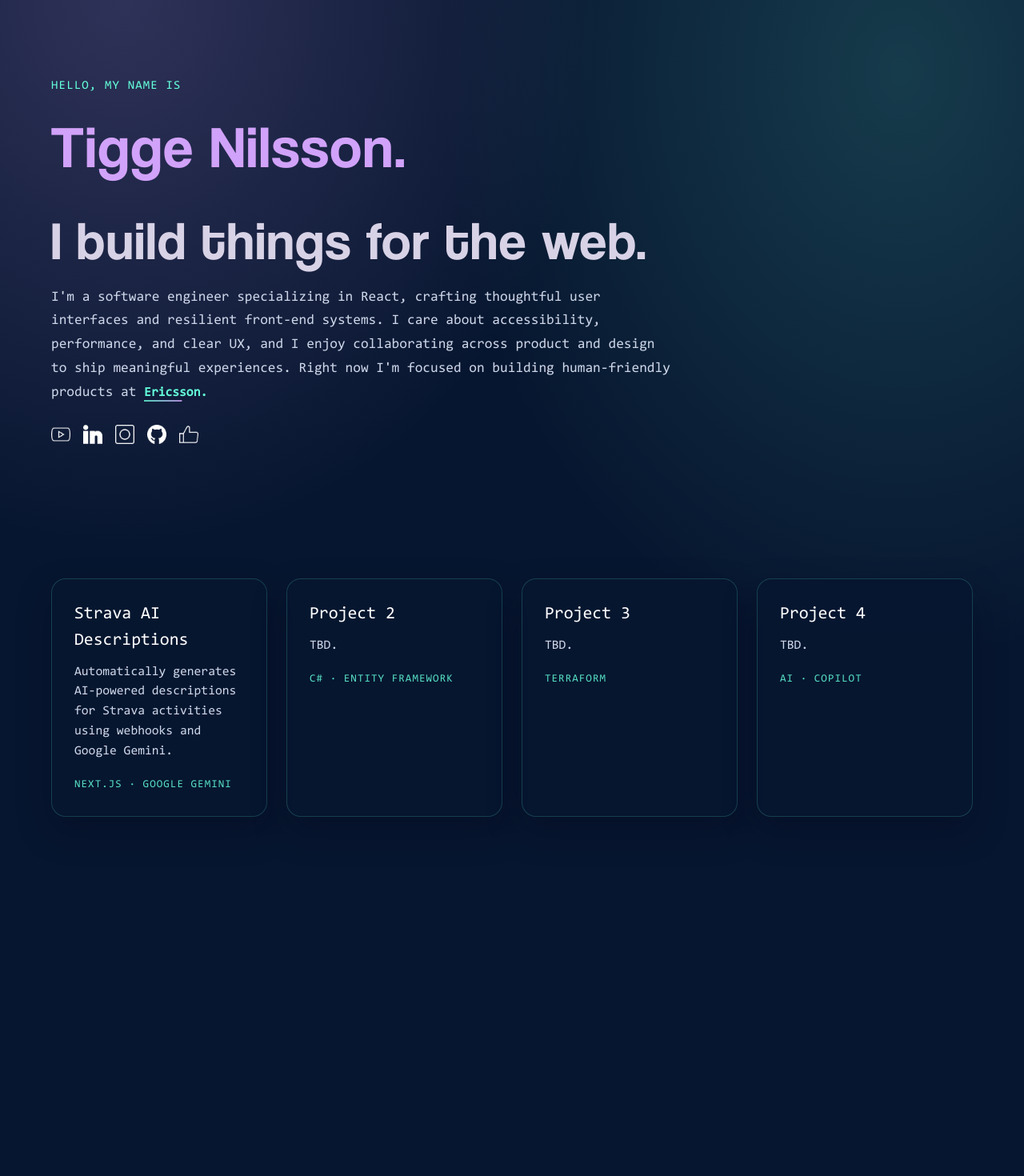
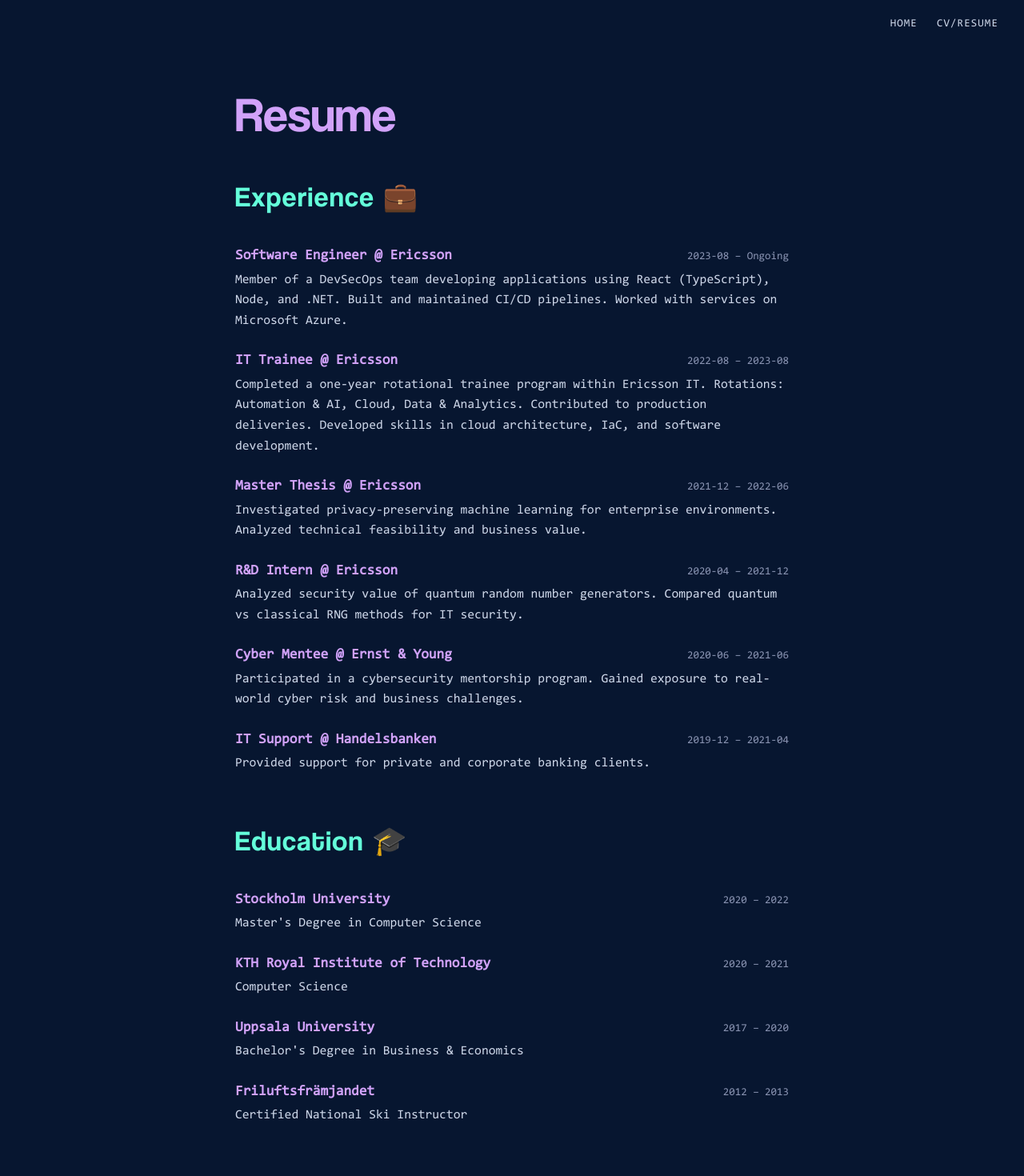
Before and after one commit to taaage/portfolio-client, a React (Create React App) app: page /resume in a window 1280 px wide. Shown: the top 1470 px of the page at 80% size. Before the commit the page ends 1125 px from the top, so only its background shows below. Built offline with nearby package versions, Linux system fonts and the light colour scheme.

Commit message:
add Resume and InterestBar components with styling

```diff
--- a/src/App.css
+++ b/src/App.css
@@ -1,3 +1,26 @@
+.site-nav {
+  position: fixed;
+  top: 0;
+  right: 0;
+  display: flex;
+  gap: 1.5em;
+  padding: 1.25em 2em;
+  z-index: 10;
+}
+
+.site-nav a {
+  color: #cdd6e8;
+  text-decoration: none;
+  font-size: 0.85rem;
+  letter-spacing: 0.08em;
+  text-transform: uppercase;
+  transition: color 200ms ease;
+}
+
+.site-nav a:hover {
+  color: #64ffda;
+}
+
 .green-color {
   color: #64ffda;
 }
--- a/src/App.tsx
+++ b/src/App.tsx
@@ -1,15 +1,30 @@
 import React from "react";
+import { BrowserRouter, Routes, Route, Link } from "react-router-dom";
 import Hero from "./components/Hero/Hero";
 import Work from "./components/Work/Work";
+import Resume from "./components/Resume/Resume";
 
 import "./App.css";
 
+const Home = () => (
+  <div className="page-home">
+    <Hero />
+    <Work />
+  </div>
+);
+
 const App = () => {
   return (
-    <div className="page-home">
-      <Hero />
-      <Work />
-    </div>
+    <BrowserRouter>
+      <nav className="site-nav">
+        <Link to="/">Home</Link>
+        <Link to="/resume">CV/Resume</Link>
+      </nav>
+      <Routes>
+        <Route path="/" element={<Home />} />
+        <Route path="/resume" element={<Resume />} />
+      </Routes>
+    </BrowserRouter>
   );
 };
 
--- /dev/null
+++ b/src/components/InterestBar/InterestBar.css
@@ -0,0 +1,30 @@
+.interest-bar {
+  display: flex;
+  align-items: center;
+  gap: 1em;
+  width: 100%;
+}
+
+.interest-label {
+  font-size: 0.95rem;
+  color: #cdd6e8;
+  min-width: 150px;
+}
+
+.interest-track {
+  display: flex;
+  gap: 4px;
+  flex: 1;
+}
+
+.interest-segment {
+  height: 20px;
+  flex: 1;
+  border-radius: 3px;
+  background: rgba(209, 162, 249, 0.15);
+  transition: background 300ms ease;
+}
+
+.interest-segment.filled {
+  background: #d1a2f9;
+}
--- /dev/null
+++ b/src/components/InterestBar/InterestBar.tsx
@@ -0,0 +1,23 @@
+import React from "react";
+import "./InterestBar.css";
+
+type InterestBarProps = {
+  label: string;
+  level: number;
+  color?: string;
+};
+
+const InterestBar = ({ label, level, color = "#d1a2f9" }: InterestBarProps) => {
+  return (
+    <div className="interest-bar">
+      <span className="interest-label">{label}</span>
+      <div className="interest-track">
+        {[1, 2, 3, 4, 5, 6, 7, 8, 9, 10].map((i) => (
+          <div key={i} className={`interest-segment ${i <= level ? "filled" : ""}`} style={i <= level ? { background: color } : undefined} />
+        ))}
+      </div>
+    </div>
+  );
+};
+
+export default InterestBar;
--- /dev/null
+++ b/src/components/Resume/Resume.css
@@ -0,0 +1,89 @@
+.section-resume {
+  padding: 6em 4em 5em;
+  max-width: 820px;
+  margin: 0 auto;
+  display: flex;
+  flex-direction: column;
+  gap: 2em;
+}
+
+.resume-title {
+  font-family: "Coolvetica";
+  font-size: clamp(2.4rem, 5vw, 3.8rem);
+  color: #d1a2f9;
+  margin: 0;
+}
+
+.resume-section h2 {
+  color: #64ffda;
+  font-size: clamp(1.6rem, 3vw, 2.2rem);
+  font-family: "Coolvetica";
+  letter-spacing: 0.04em;
+  margin: 0 0 1em;
+  display: flex;
+  align-items: center;
+  gap: 0.4em;
+}
+
+.resume-icon {
+  width: 1em;
+  height: 1em;
+  color: #ffffff;
+}
+
+.resume-item {
+  margin-bottom: 1.5em;
+}
+
+.resume-item-header {
+  display: flex;
+  justify-content: space-between;
+  align-items: baseline;
+  flex-wrap: wrap;
+  gap: 0.5em;
+}
+
+.resume-item h3 {
+  margin: 0;
+  font-size: 1.1rem;
+  font-weight: 700;
+  color: #d1a2f9;
+}
+
+.resume-date {
+  font-size: 0.85rem;
+  color: #8892b0;
+}
+
+.resume-item p {
+  margin: 0.25em 0 0;
+  color: #cdd6e8;
+  line-height: 1.6;
+}
+
+.resume-tags {
+  display: flex;
+  flex-wrap: wrap;
+  justify-content: center;
+  gap: 0.6em;
+}
+
+.resume-interests {
+  display: flex;
+  flex-direction: column;
+  gap: 0.75em;
+}
+
+.resume-tag {
+  border: 1px solid rgba(100, 255, 218, 0.18);
+  border-radius: 999px;
+  padding: 0.35em 1em;
+  font-size: 0.85rem;
+  color: #cdd6e8;
+}
+
+@media screen and (max-width: 720px) {
+  .section-resume {
+    padding: 4.5em 2em 5em;
+  }
+}
--- /dev/null
+++ b/src/components/Resume/Resume.tsx
@@ -0,0 +1,168 @@
+import InterestBar from "../InterestBar/InterestBar";
+import "./Resume.css";
+
+const Resume = () => {
+  return (
+    <div className="section-resume">
+      <h1 className="resume-title">Resume</h1>
+
+      <section className="resume-section">
+        <h2>Experience 💼</h2>
+
+        <div className="resume-item">
+          <div className="resume-item-header">
+            <h3>Software Engineer @ Ericsson</h3>
+            <span className="resume-date">2023-08 – Ongoing</span>
+          </div>
+          <p>
+            Member of a DevSecOps team developing applications using React
+            (TypeScript), Node, and .NET. Built and maintained CI/CD pipelines.
+            Worked with services on Microsoft Azure.
+          </p>
+        </div>
+
+        <div className="resume-item">
+          <div className="resume-item-header">
+            <h3>IT Trainee @ Ericsson</h3>
+            <span className="resume-date">2022-08 – 2023-08</span>
+          </div>
+          <p>
+            Completed a one-year rotational trainee program within Ericsson IT.
+            Rotations: Automation & AI, Cloud, Data & Analytics. Contributed to
+            production deliveries. Developed skills in cloud architecture, IaC,
+            and software development.
+          </p>
+        </div>
+
+        <div className="resume-item">
+          <div className="resume-item-header">
+            <h3>Master Thesis @ Ericsson</h3>
+            <span className="resume-date">2021-12 – 2022-06</span>
+          </div>
+          <p>
+            Investigated privacy-preserving machine learning for enterprise
+            environments. Analyzed technical feasibility and business value.
+          </p>
+        </div>
+
+        <div className="resume-item">
+          <div className="resume-item-header">
+            <h3>R&D Intern @ Ericsson</h3>
+            <span className="resume-date">2020-04 – 2021-12</span>
+          </div>
+          <p>
+            Analyzed security value of quantum random number generators.
+            Compared quantum vs classical RNG methods for IT security.
+          </p>
+        </div>
+
+        <div className="resume-item">
+          <div className="resume-item-header">
+            <h3>Cyber Mentee @ Ernst & Young</h3>
+            <span className="resume-date">2020-06 – 2021-06</span>
+          </div>
+          <p>
+            Participated in a cybersecurity mentorship program. Gained exposure
+            to real-world cyber risk and business challenges.
+          </p>
+        </div>
+
+        <div className="resume-item">
+          <div className="resume-item-header">
+            <h3>IT Support @ Handelsbanken</h3>
+            <span className="resume-date">2019-12 – 2021-04</span>
+          </div>
+          <p>Provided support for private and corporate banking clients.</p>
+        </div>
+      </section>
+
+      <section className="resume-section">
+        <h2>Education 🎓</h2>
+
+        <div className="resume-item">
+          <div className="resume-item-header">
+            <h3>Stockholm University</h3>
+            <span className="resume-date">2020 – 2022</span>
+          </div>
+          <p>Master's Degree in Computer Science</p>
+        </div>
+
+        <div className="resume-item">
+          <div className="resume-item-header">
+            <h3>KTH Royal Institute of Technology</h3>
+            <span className="resume-date">2020 – 2021</span>
+          </div>
+          <p>Computer Science</p>
+        </div>
+
+        <div className="resume-item">
+          <div className="resume-item-header">
+            <h3>Uppsala University</h3>
+            <span className="resume-date">2017 – 2020</span>
+          </div>
+          <p>Bachelor's Degree in Business & Economics</p>
+        </div>
+
+        <div className="resume-item">
+          <div className="resume-item-header">
+            <h3>Friluftsfrämjandet</h3>
+            <span className="resume-date">2012 – 2013</span>
+          </div>
+          <p>Certified National Ski Instructor</p>
+        </div>
+      </section>
+
+      <section className="resume-section">
+        <h2>Volunteering 🤝</h2>
+
+        <div className="resume-item">
+          <div className="resume-item-header">
+            <h3>University (Student Association)</h3>
+            <span className="resume-date">2017 – 2020</span>
+          </div>
+          <p>
+            Webmaster. Art Director. Head of Marketing (4 projects). Sponsors.
+            Involved in multiple student projects. Served on the student
+            association board.
+          </p>
+        </div>
+
+        <div className="resume-item">
+          <div className="resume-item-header">
+            <h3>Swedish Outdoor Association</h3>
+            <span className="resume-date">2012 – 2016</span>
+          </div>
+          <p>
+            Ski instructor training (Level 1 & 2). Taught skiing to children and
+            adults in the mountains and Stockholm area.
+          </p>
+        </div>
+      </section>
+
+      <section className="resume-section">
+        <h2>Skills 🛠️</h2>
+        <div className="resume-interests">
+          <InterestBar label="React (JS/TS)" level={9} color="#64ffda" />
+          <InterestBar label="Node.js (JS/TS)" level={8} color="#64ffda" />
+          <InterestBar label=".NET" level={7} color="#64ffda" />
+          <InterestBar label="CI/CD" level={9} color="#64ffda" />
+          <InterestBar label="Cloud (Azure)" level={7} color="#64ffda" />
+          <InterestBar label="Agile" level={8} color="#64ffda" />
+          <InterestBar label="Teamwork" level={10} color="#64ffda" />
+        </div>
+      </section>
+
+      <section className="resume-section">
+        <h2>Personal Interests 🚴</h2>
+        <div className="resume-interests">
+          <InterestBar label="Cooking" level={6} />
+          <InterestBar label="Skiing" level={9} />
+          <InterestBar label="Hiking" level={7} />
+          <InterestBar label="Cycling" level={10} />
+        </div>
+      </section>
+    </div>
+  );
+};
+
+export default Resume;
```
